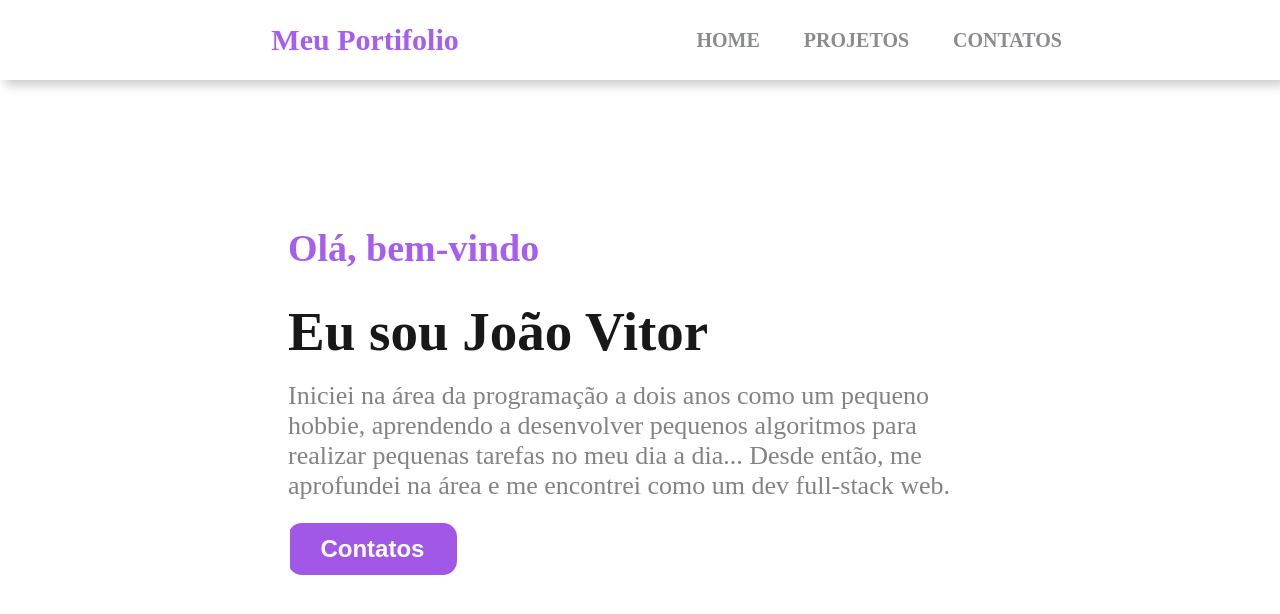
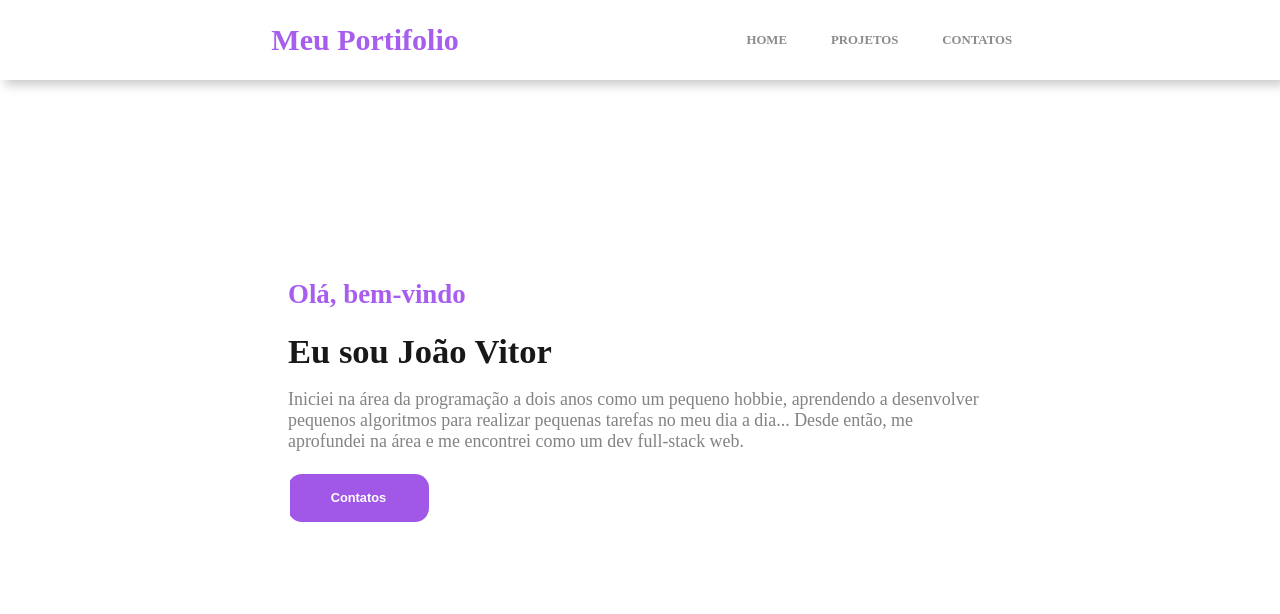
Before and after one commit to Jota2kk/Portifolio, a React (Vite) app: page / in a window 1280 px wide. Shown: the top 614 px of the page. Built offline with nearby package versions, Linux system fonts and the light colour scheme.

Commit message:
Mais atualizações

```diff
--- a/src/components/header/header.css
+++ b/src/components/header/header.css
@@ -30,7 +30,7 @@ header h1 {
 
 
 nav a {
-    font-size: 20px ;
+    font-size: 1vw ;
     font-weight: 600;
     margin: 22px;
     text-decoration: none;
@@ -39,6 +39,8 @@ nav a {
 
 nav a:hover {
     color: rgba(117, 0, 226, 0.637);
+    font-size: 1.2vw;
+    transition: 0.3s;
 }
 
 .nav-btn {
--- a/src/components/page2/page2.css
+++ b/src/components/page2/page2.css
@@ -58,9 +58,9 @@
 
 .texts h1 {
     color: rgba(117, 0, 226, 0.637);
-    font-size: 38px;
+    font-size: 2.1vw;
     text-align: left;
-    margin-bottom: 30px;
+    margin-bottom: 22px;
 
     @media (max-width: 790px) {
         font-size: 6vw;
@@ -80,7 +80,7 @@
 }
 
 .texts p {
-    font-size: 55px;
+    font-size: 2.7vw;
     margin-bottom: 18px;
     font-weight: bolder;
     color: rgba(0, 0, 0, 0.904);
@@ -104,7 +104,7 @@
 
 .texts a {
     color: rgb(131, 131, 131);
-    font-size: 26px;
+    font-size: 1.4vw;
 
     @media (max-width:790px) {
         font-size: 6vw;
@@ -126,9 +126,8 @@
 }
 
 .texts button {
-    width: 24%;
-    height: 52px;
-    margin-top: 26px;
+    width: 20%;
+    min-height: 6vh;
     border-radius: 14px;
     border-color: transparent;
     margin-top: 22px;
@@ -152,11 +151,16 @@
     background-position: right;
     border-width: 3px;
     border-color: rgba(117, 0, 226, 0.637) ;
+
+    a {
+        color: rgba(117, 0, 226, 0.637);
+        width: 100%;
+    }
 }
 
 .texts button a {
     color: white;
-    font-size: 24px;
+    font-size: 1vw;
     font-weight: bold;
     text-decoration: none;
 
@@ -177,13 +181,6 @@
     @media (max-width:350px){
         font-size: 4vw;
     }
-}
-
-
-
-.texts button a:hover {
-    color: rgba(117, 0, 226, 0.637);
-    width: 100%;
 }
 
 .scroll-alert {
--- a/src/components/page3/page3.css
+++ b/src/components/page3/page3.css
@@ -167,7 +167,7 @@
 
 .buttons {
     max-width: 30vw;
-    max-height: 10vh;
+    max-height: 12vh;
     padding: 1rem;
     display: flex;
     justify-content: center;
@@ -175,10 +175,10 @@
 }
 
 .buttons button {
-    width: 25%;
-    height: 100%;
+    width: 33%;
+    height: 5.5vh;
     margin: 20px;
-    border-radius: 20px;
+    border-radius: 12px;
     border-color: transparent;
     display: flex;
     justify-content: center;
@@ -192,7 +192,7 @@
 }
 
 .buttons button a {
-    font-size: 18px;
+    font-size: 1vw;
     text-decoration: none;
     color: white;
     font-weight: 900;
@@ -201,16 +201,17 @@
     justify-content: center;
 }
 
-.buttons button a:hover {
-    color: rgba(117, 0, 226, 0.637)
-}
-
 .buttons button:hover {
-    width: 30%;
-    height: 125%;
+    width: 40%;
+    height: 100%;
+    transition:  0.4s ease;
     background-position: right;
     border-width: 3px;
     border-color: rgba(117, 0, 226, 0.637) ;
+
+    a {
+        color: rgba(117, 0, 226, 0.637)
+    }
 }
 
 @media only screen and (min-width:1280px) and (max-width:1440px){
@@ -223,6 +224,20 @@
     }
 }
 
+@media only screen and (min-width:2000px){
+    .buttons {
+        min-width: 25vw;
+    }
+
+    .buttons button {
+        max-height: 4vh;
+    }
+
+    .buttons button a {
+        font-size: 1vw;
+    }
+}
+
 @media only screen and (min-width:399px) and (max-width:790px) {
     .buttons {
         justify-content: center;
@@ -231,12 +246,16 @@
     }
 
     .buttons button {
-        width: 50%;
+        width: 100%;
         height: 100%;
     }
 
     .buttons button a {
-        font-size: 16px;
+        font-size: 3.5vw;
+    }
+
+    .buttons button:hover {
+        width: 100%;
     }
 }
 
@@ -255,6 +274,10 @@
 
     .buttons button a {
         font-size: 4vw;
+    }
+
+    .buttons button:hover {
+        width: 100%;
     }
 }
 
@@ -350,16 +373,16 @@
 
     .eta a, .eta p {
         width: 110%;
-        padding: 2rem;
+        padding: 0.7rem;
         text-align: left;
     }
 
     .eta a {
-        font-size: 24px;
+        font-size: 6vw;
     }
 
     .eta p {
-        font-size: 18px;
+        font-size: 3.8vw;
         font-weight: 900;
     }
 }
```
